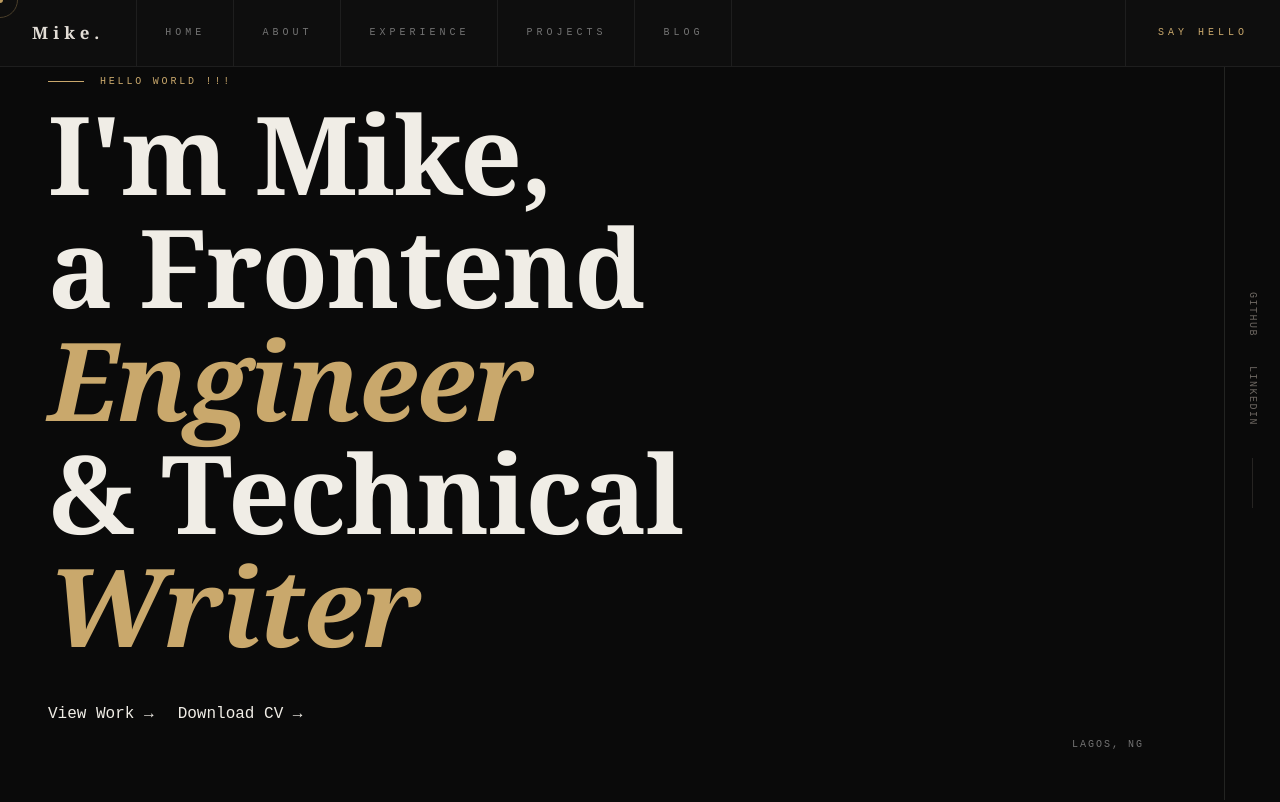
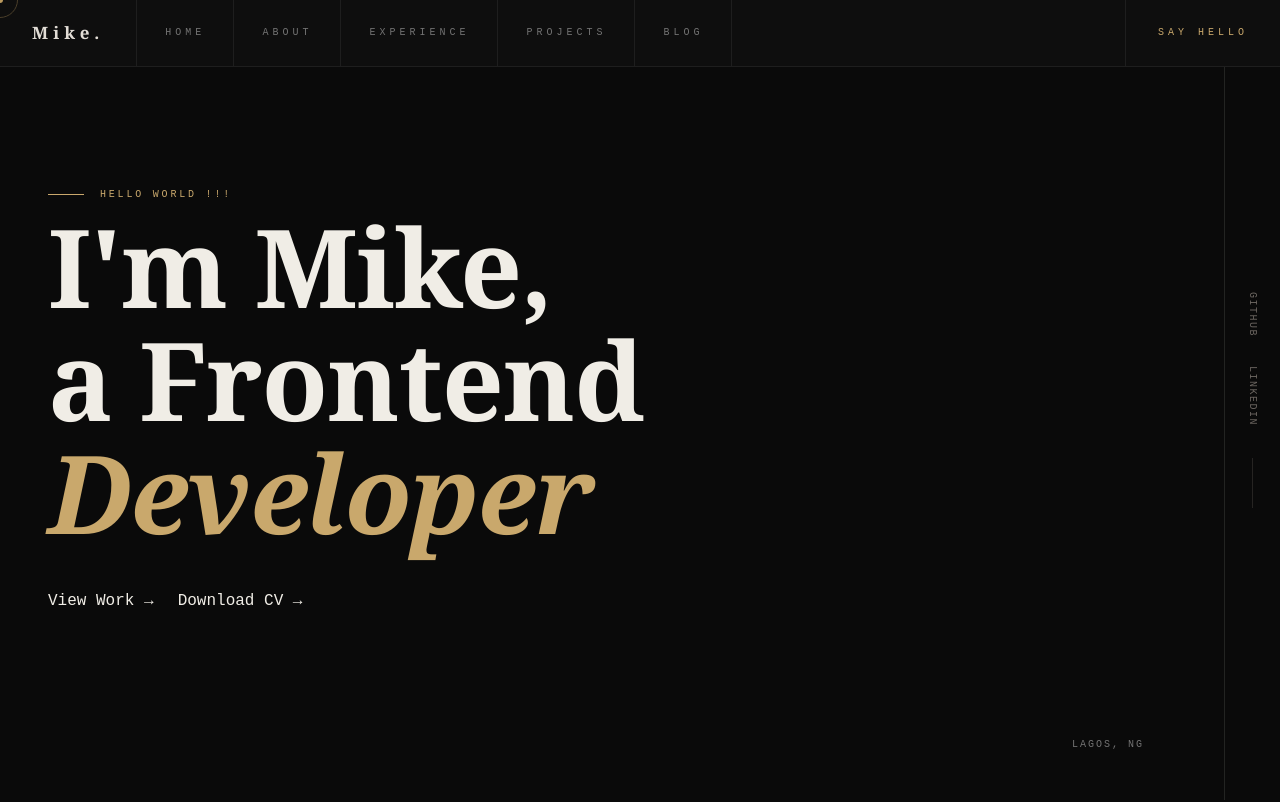
Before and after one commit to MikeAdelek/mikeadeleke, a Next.js app: page / in a window 1280 px wide. Shown: the top 802 px of the page. Built offline with nearby package versions, Linux system fonts and the light colour scheme.

Commit message:
portfolio updated

```diff
--- a/src/app/components/Hero.tsx
+++ b/src/app/components/Hero.tsx
@@ -20,14 +20,14 @@ export default function Hero() {
           <span className="block">a Frontend</span>
         </AnimateIn>
         <AnimateIn delay={0.5}>
-          <span className="block italic text-[#C9A86C]">Engineer</span>
+          <span className="block italic text-[#C9A86C]">Developer</span>
         </AnimateIn>
-        <AnimateIn delay={0.6}>
+        {/* <AnimateIn delay={0.6}>
           <span className="block">& Technical </span>
         </AnimateIn>
         <AnimateIn delay={0.7}>
           <span className="block italic text-[#C9A86C]">Writer</span>
-        </AnimateIn>
+        </AnimateIn> */}
         {/* <AnimateIn delay={0.8}>
           <span className="block"></span>
         </AnimateIn> */}
```
